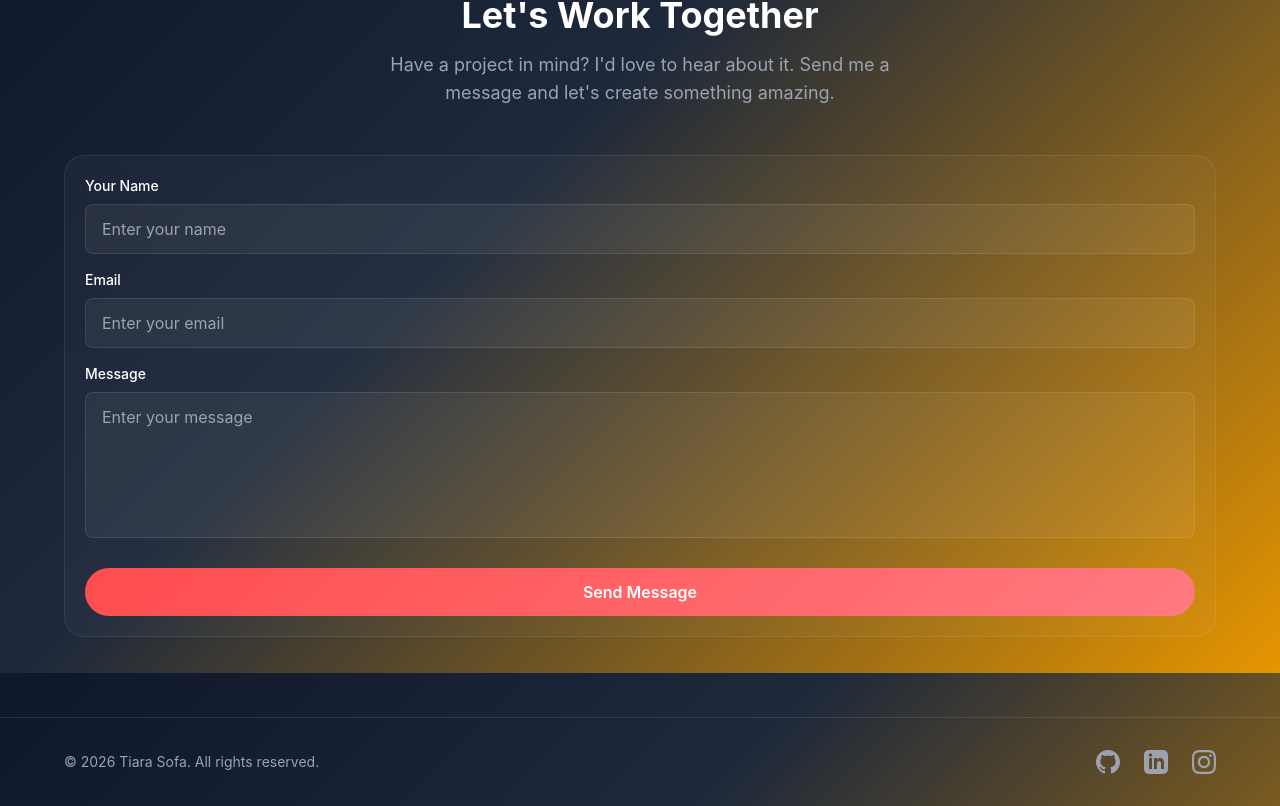
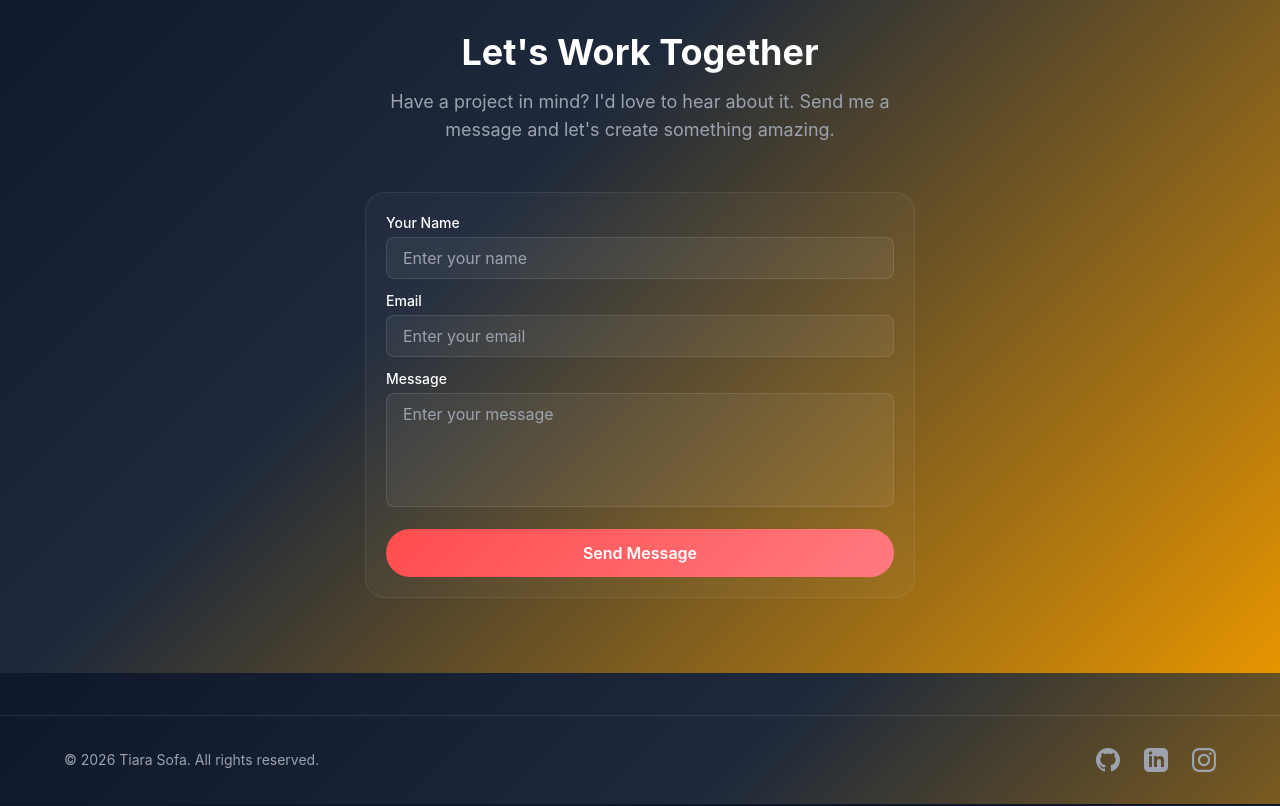
Before and after one commit to tiara1210/my-portofolio, a Next.js app: page / in a window 1280 px wide. Shown: the part 6527-7333 px from the top of the page. Built offline with nearby package versions, Linux system fonts and the light colour scheme.

Commit message:
update card

```diff
--- a/app/globals.css
+++ b/app/globals.css
@@ -179,6 +179,11 @@ p {
 
 .card:hover {
   border-color: rgba(255, 122, 0, 0.5);
+}
+
+.contact-card {
+  max-width: 550px !important;
+  margin: 0 auto;
 }
 
 .experience-card:hover {
--- a/components/Contact.tsx
+++ b/components/Contact.tsx
@@ -40,7 +40,7 @@ export default function Contact() {
             Have a project in mind? I'd love to hear about it. Send me a message and let's create something amazing.
           </p>
         </div>
-        <div className="card max-w-2xl mx-auto p-8">
+        <div className="card contact-card mx-auto p-4">
           {status === 'success' ? (
             <div className="text-center py-8">
               <p className="text-green-400 text-lg mb-4">Message sent successfully!</p>
@@ -53,37 +53,37 @@ export default function Contact() {
             </div>
           ) : (
             <form onSubmit={handleSubmit}>
-              <div className="mb-4">
-                <label className="block text-sm font-medium mb-2">Your Name</label>
+              <div className="mb-3">
+                <label className="block text-sm font-medium mb-1">Your Name</label>
                 <input
                   type="text"
                   value={name}
                   onChange={(e) => setName(e.target.value)}
-                  className="w-full px-4 py-3 rounded-lg bg-white/5 border border-white/10 text-white focus:outline-none focus:border-red transition-colors"
+                  className="w-full px-4 py-2 rounded-lg bg-white/5 border border-white/10 text-white focus:outline-none focus:border-red transition-colors"
                   placeholder="Enter your name"
                   required
                   suppressHydrationWarning
                 />
               </div>
-              <div className="mb-4">
-                <label className="block text-sm font-medium mb-2">Email</label>
+              <div className="mb-3">
+                <label className="block text-sm font-medium mb-1">Email</label>
                 <input
                   type="email"
                   value={email}
                   onChange={(e) => setEmail(e.target.value)}
-                  className="w-full px-4 py-3 rounded-lg bg-white/5 border border-white/10 text-white focus:outline-none focus:border-red transition-colors"
+                  className="w-full px-4 py-2 rounded-lg bg-white/5 border border-white/10 text-white focus:outline-none focus:border-red transition-colors"
                   placeholder="Enter your email"
                   required
                   suppressHydrationWarning
                 />
               </div>
-              <div className="mb-6">
-                <label className="block text-sm font-medium mb-2">Message</label>
+              <div className="mb-4">
+                <label className="block text-sm font-medium mb-1">Message</label>
                 <textarea
                   value={message}
                   onChange={(e) => setMessage(e.target.value)}
-                  rows={5}
-                  className="w-full px-4 py-3 rounded-lg bg-white/5 border border-white/10 text-white focus:outline-none focus:border-red transition-colors resize-none"
+                  rows={4}
+                  className="w-full px-4 py-2 rounded-lg bg-white/5 border border-white/10 text-white focus:outline-none focus:border-red transition-colors resize-none"
                   placeholder="Enter your message"
                   required
                 />
```
